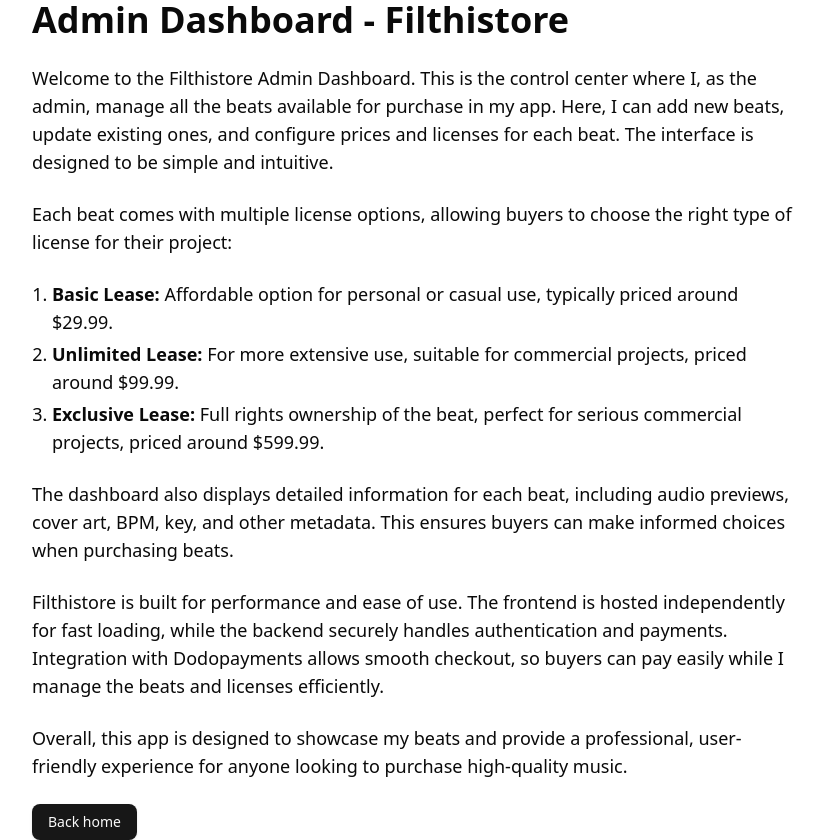
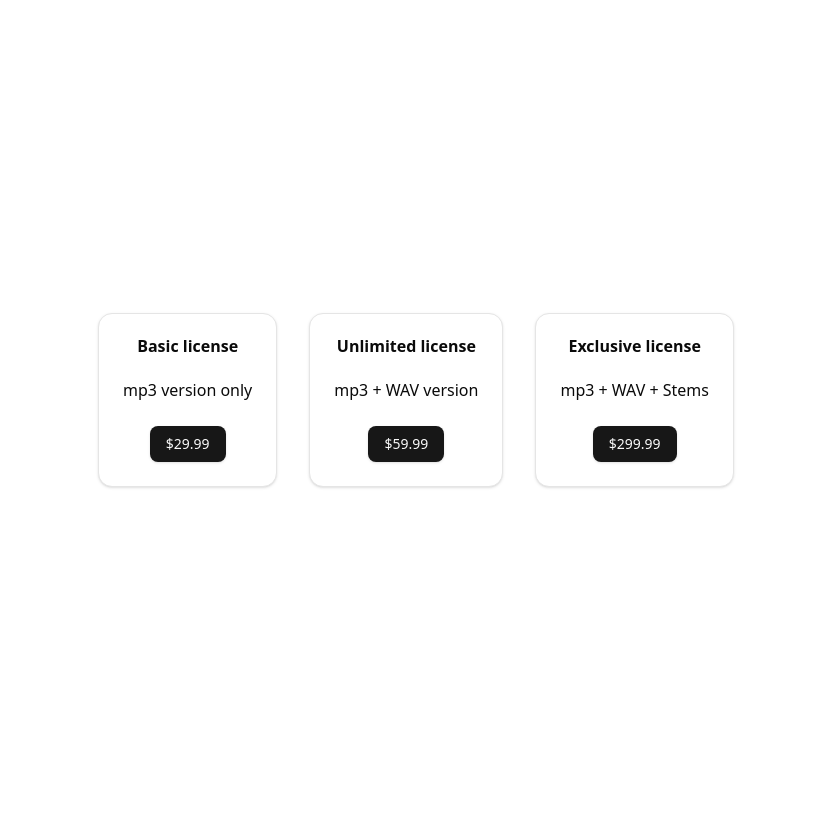
Before and after one commit to progFilthi/Filthistore-frontend, a Next.js app: page /admin in a window 1280 px wide. Shown: the whole page, without its empty margins (224-1048 px from the left). After the commit the page ends 800 px from the top, so only its background shows below. Built offline with nearby package versions, Linux system fonts and the light colour scheme.

Commit message:
Added placeholder beat price in admin route to test dodopayments

```diff
--- a/app/admin/page.tsx
+++ b/app/admin/page.tsx
@@ -1,64 +1,34 @@
 import { Button } from "@/components/ui/button";
-import Link from "next/link";
+import { Card, CardContent, CardFooter, CardTitle } from "@/components/ui/card";
 import React from "react";
 
 export default function page() {
   return (
-    <div className="flex flex-col items-center justify-center min-h-screen px-4">
-      <div className="space-y-6 max-w-3xl text-lg">
-        <h1 className="text-4xl font-bold">Admin Dashboard - Filthistore</h1>
-
-        <p>
-          Welcome to the Filthistore Admin Dashboard. This is the control center
-          where I, as the admin, manage all the beats available for purchase in
-          my app. Here, I can add new beats, update existing ones, and configure
-          prices and licenses for each beat. The interface is designed to be
-          simple and intuitive.
-        </p>
-
-        <p>
-          Each beat comes with multiple license options, allowing buyers to
-          choose the right type of license for their project:
-        </p>
-
-        <ol className="list-decimal pl-5 space-y-1">
-          <li>
-            <strong>Basic Lease:</strong> Affordable option for personal or
-            casual use, typically priced around $29.99.
-          </li>
-          <li>
-            <strong>Unlimited Lease:</strong> For more extensive use, suitable
-            for commercial projects, priced around $99.99.
-          </li>
-          <li>
-            <strong>Exclusive Lease:</strong> Full rights ownership of the beat,
-            perfect for serious commercial projects, priced around $599.99.
-          </li>
-        </ol>
-
-        <p>
-          The dashboard also displays detailed information for each beat,
-          including audio previews, cover art, BPM, key, and other metadata.
-          This ensures buyers can make informed choices when purchasing beats.
-        </p>
-
-        <p>
-          Filthistore is built for performance and ease of use. The frontend is
-          hosted independently for fast loading, while the backend securely
-          handles authentication and payments. Integration with Dodopayments
-          allows smooth checkout, so buyers can pay easily while I manage the
-          beats and licenses efficiently.
-        </p>
-
-        <p>
-          Overall, this app is designed to showcase my beats and provide a
-          professional, user-friendly experience for anyone looking to purchase
-          high-quality music.
-        </p>
-        <Link href={"/"}>
-          <Button>Back home</Button>
-        </Link>
-      </div>
+    <div className="flex gap-8 items-center justify-center min-h-screen">
+      {/* card 1 */}
+      <Card className="flex flex-col items-center justify-center">
+        <CardTitle>Basic license</CardTitle>
+        <CardContent>mp3 version only</CardContent>
+        <CardFooter>
+          <Button>$29.99</Button>
+        </CardFooter>
+      </Card>
+      {/* card 2 */}
+      <Card className="flex flex-col items-center justify-center">
+        <CardTitle>Unlimited license</CardTitle>
+        <CardContent>mp3 + WAV version</CardContent>
+        <CardFooter>
+          <Button>$59.99</Button>
+        </CardFooter>
+      </Card>
+      {/* card 3 */}
+      <Card className="flex flex-col items-center justify-center">
+        <CardTitle>Exclusive license</CardTitle>
+        <CardContent>mp3 + WAV + Stems</CardContent>
+        <CardFooter>
+          <Button>$299.99</Button>
+        </CardFooter>
+      </Card>
     </div>
   );
 }
--- a/components/beats-components/page.tsx
+++ b/components/beats-components/page.tsx
@@ -5,7 +5,7 @@
   return (
     <section className="my-24">
       <h1 className="text-center text-3xl">Beats</h1>
-      <h2 className="text-center text-muted-foreground my-2">
+      <h2 className="text-center text-sm px-4 md:text-lg md:px-2 text-muted-foreground my-2">
         Browse through your favorite beats & gain inspiration!
       </h2>
       <section>
--- a/components/navbar.tsx
+++ b/components/navbar.tsx
@@ -32,7 +32,7 @@
 export default function Navbar() {
   const { data } = authClient.useSession();
   return (
-    <header className="border-b px-4 md:px-6 fixed top-0 left-0 right-0 mx-auto backdrop-blur-md">
+    <header className="border-b px-4 md:px-6 fixed top-0 left-0 right-0 mx-auto backdrop-blur-md z-50">
       <div className="flex h-16 items-center justify-between gap-4">
         {/* Left side */}
         <div className="flex flex-1 items-center gap-2">
```
